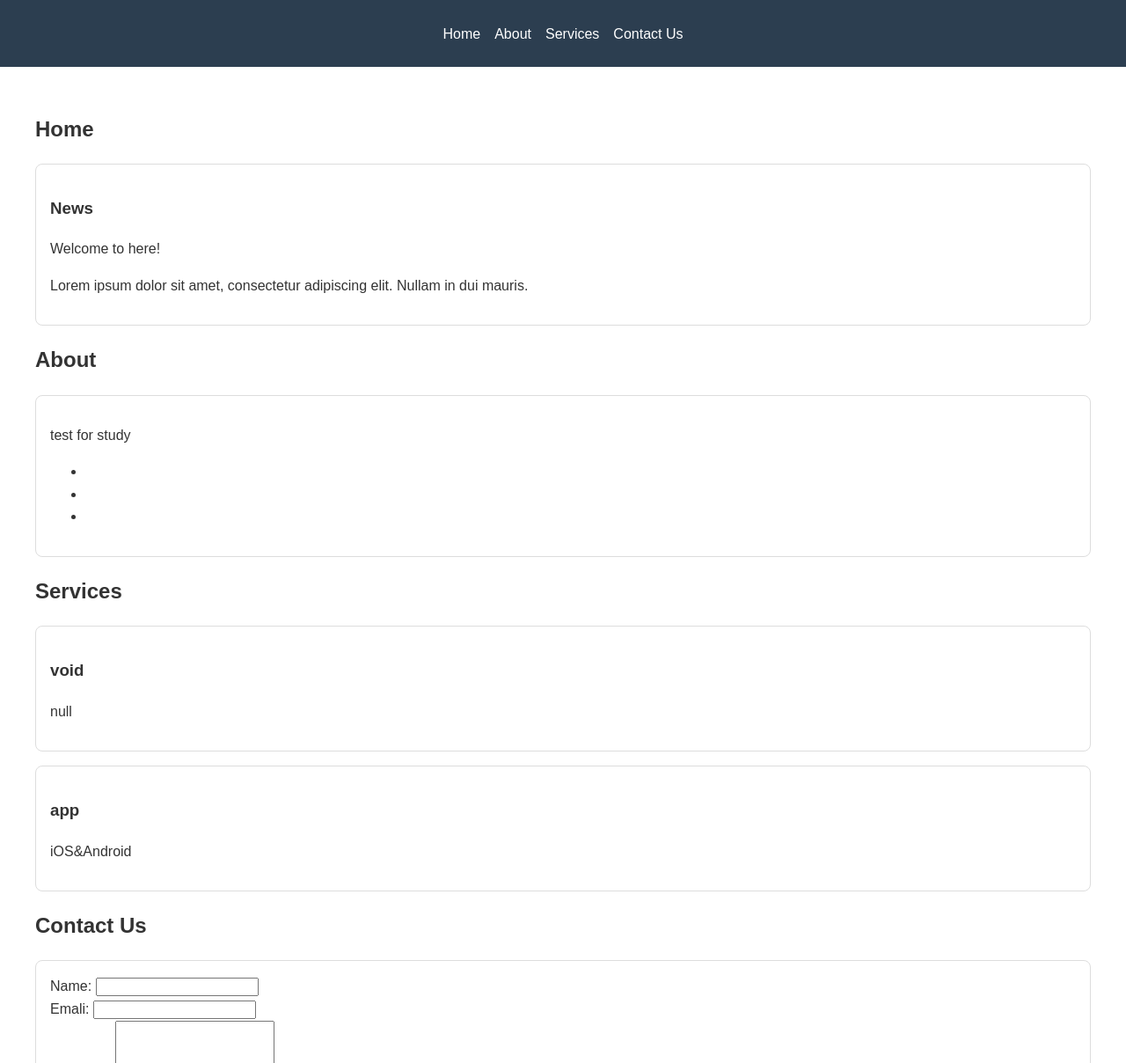
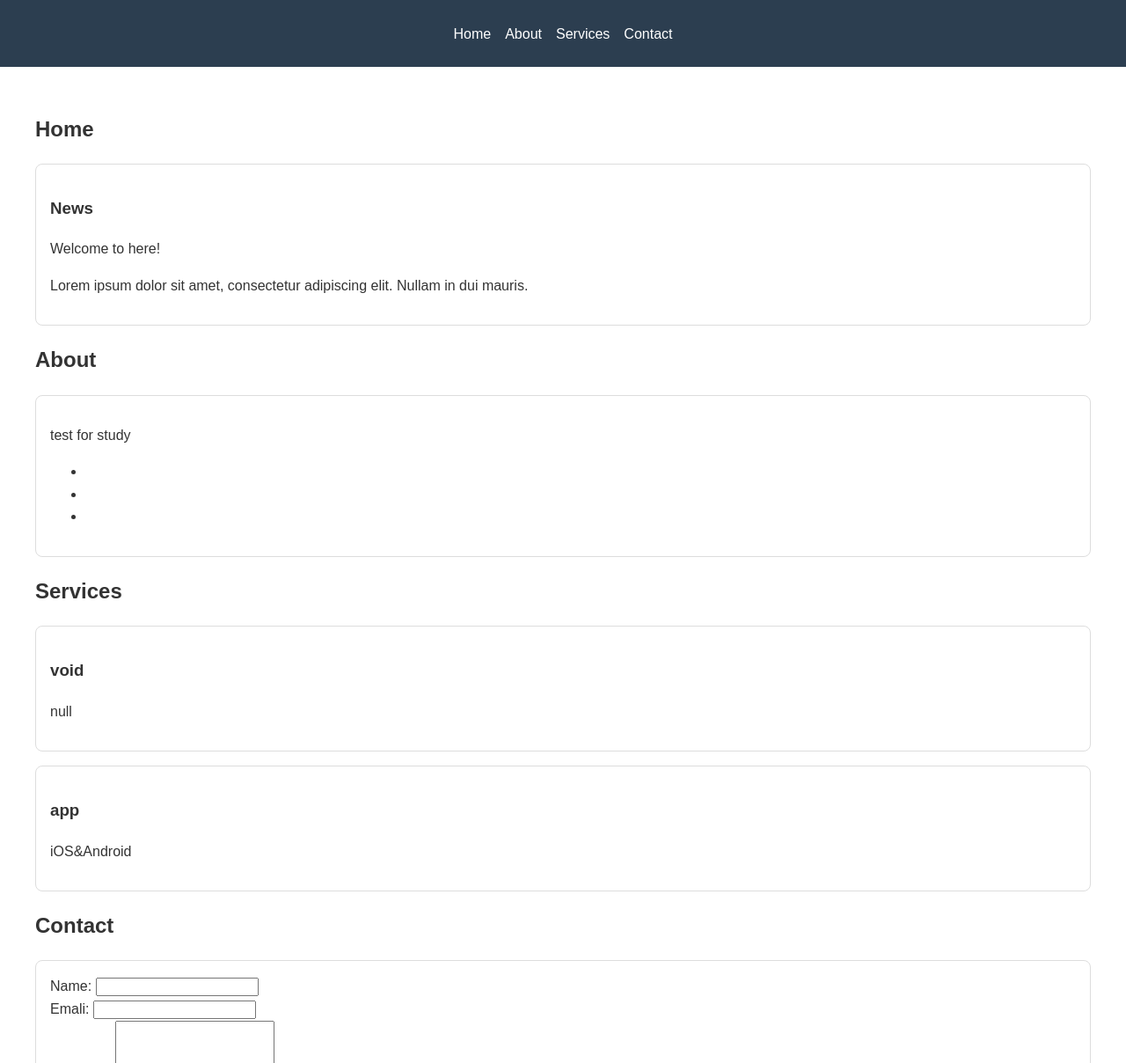
Before and after one commit to Nameless-1313/Nameless-1313.github.io, a plain HTML site: page index.html in a window 1280 px wide. Shown: the part 92-1300 px from the top of the page at 88% size. Drawn offline with Linux system fonts and the light colour scheme; a script that the page names is missing.

Commit message:
Update index.html

```diff
--- a/index.html
+++ b/index.html
@@ -56,7 +56,7 @@
         <a href="#home">Home</a>
         <a href="#about">About</a>
         <a href="#services">Services</a>
-        <a href="#contact">Contact Us</a>
+        <a href="#contact">Contact</a>
       </nav>
     </header>
 
@@ -95,7 +95,7 @@
       </section>
 
       <section id="contact">
-        <h2>Contact Us</h2>
+        <h2>Contact</h2>
         <div class="card">
           <form>
             <div>
```
